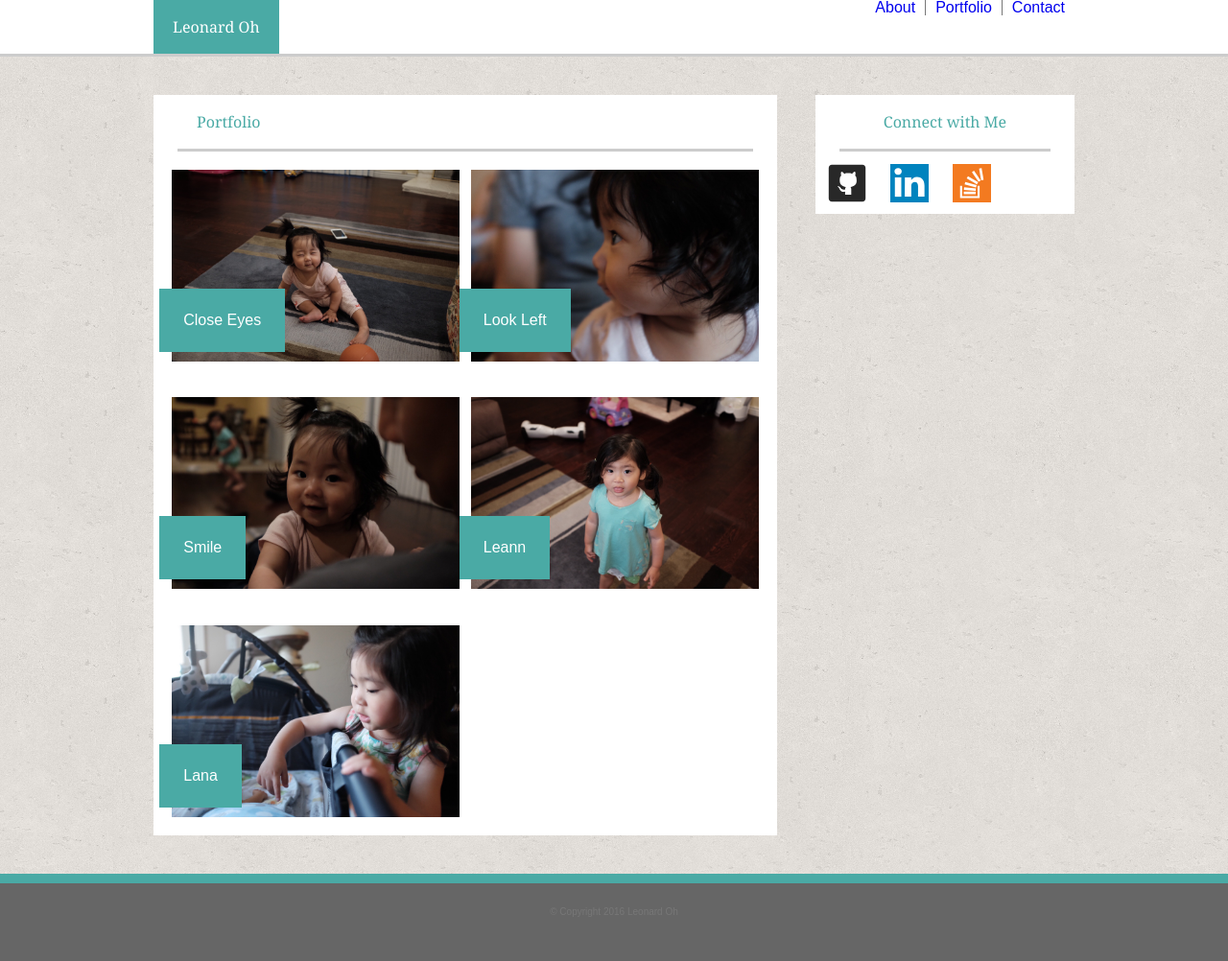
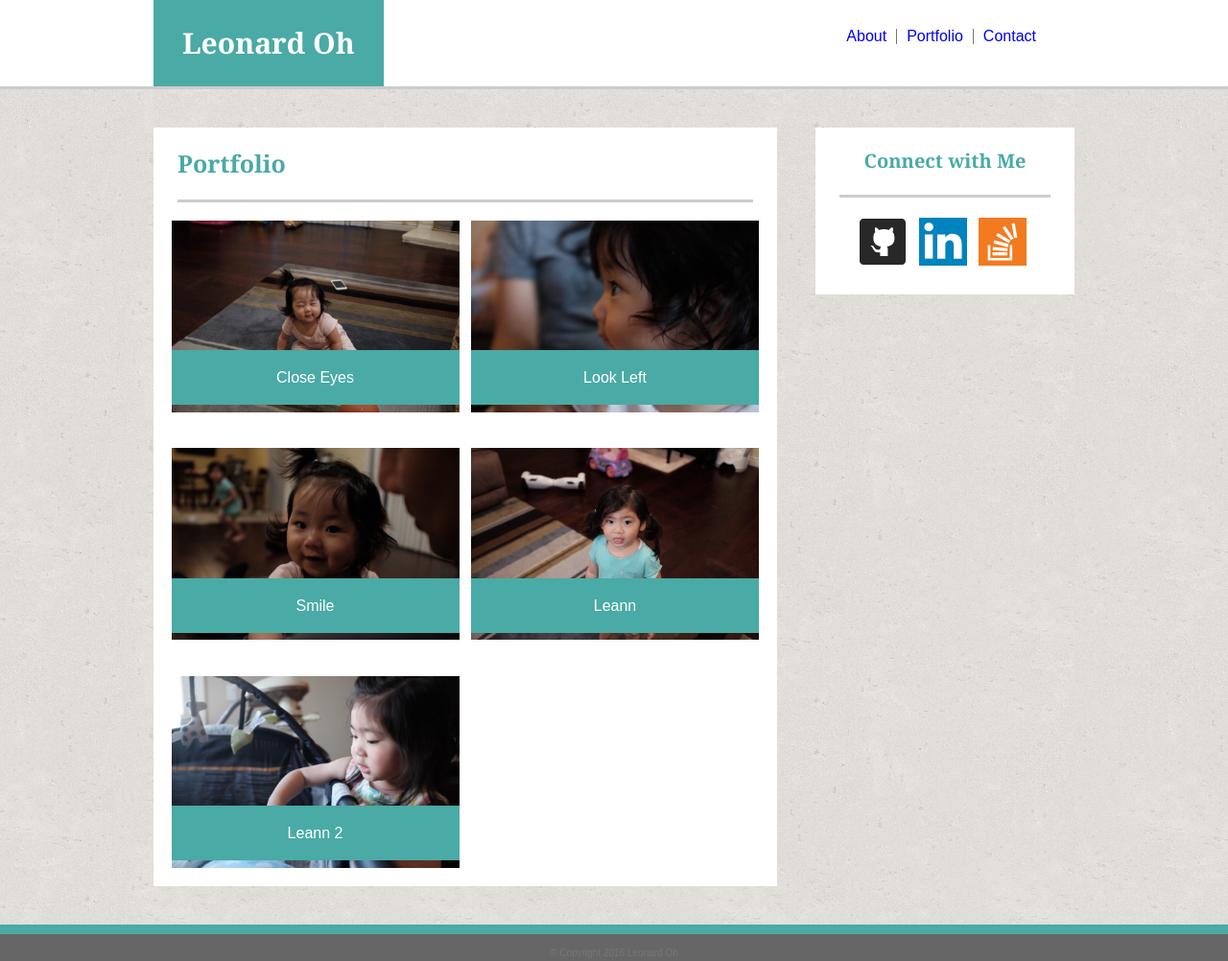
Before and after one commit to letocollection/Basic-Portfolio, a plain HTML site: page portfolio.html in a window 1280 px wide. Shown: the top 1002 px of the page at 96% size. Drawn offline with Linux system fonts and the light colour scheme.

Commit message:
worked on at work

```diff
--- a/assets/css/style.css
+++ b/assets/css/style.css
@@ -6,6 +6,7 @@ header {
 	border-bottom:solid;
 	border-bottom-color: #cccccc;
 }
+
 .header_content{
 	width:960px;
 	margin:auto;
@@ -17,15 +18,25 @@ body{
 }
 h1 {
 	background-color: #4aaaa5;
-	padding: 20px;
+	padding: 30px;
 	color: white;
 	float: left;
 	margin: 0;
 	font-family: 'Georgia', Times, Times New Roman, serif;
+	height: auto;
+	font-size: 30px;
+	font-weight: bold;
+}
+
+section#toplinks{
+	height: 59px;
+	position: relative;
 }
 
 #toplinks {
 	float:right;
+	margin-top: 15px;
+	margin-right: 15px;
 }
 a{
 	text-decoration: none;
@@ -40,13 +51,24 @@ a{
 	border-color: #777777;
 	font-family: 'Arial', 'Helvetica Neue', Helvetica, sans-serif;
 	color: #777777;
+	padding-top: 0px;
 }
+
 .links:last-child {
 	border-right: none;
 }
+h2{font-size: 25px;}
+
+h3{
+	font-size: 20px;
+	text-align: center;
+}
+
 h3,
 h2{
-	padding: 20px;
+	font-weight: bold;
+	padding-top: 25px;
+	padding-bottom: 25px;
 	margin: 0;
 	border-bottom:solid #ccc;
 	margin-left: 25px;
@@ -74,19 +96,22 @@ h5{
 	text-align: center;
 	float: right;
 }
+
 .form{
-	padding: 10px;
+	padding: 26px;
 }
 
 .entry{
-	padding: 10px;
 	width: 100%;
+	padding-top: 8px;
+	padding-bottom: 16px;
 }
 
 .labels{
 	position: absolute;
 
 }
+
 
 .about_me,
 .portfolio,
@@ -109,7 +134,7 @@ img.thumbnail{
 }
 
 p {
-	padding: 25px;
+	padding-top: 15px;
 	font-family: 'Arial', 'Helvetica Neue', Helvetica, sans-serif;
 	color: #777777;
 }
@@ -120,30 +145,37 @@ img{
 	height: auto;
 }
 
-.thumbnails{
-	display: inline;
-	list-style: none;
+img.thumbnails{
+	padding-left: 0;
+	padding-bottom: 30px;
+	padding-top: 21px;
+	width: 100%;
 	float: left;
-	text-align: center;
+
 }
-
+ul.thumbnailbox{
+	margin-left: 45px;
+}
 .image-text{
 	position:relative;
 	width: 300px;
 	float: left;
 	padding:6.25px;
-/*	text-align: center;*/
 }
 
 .image-text p{
 	position: absolute;
-	/*left: */
-	top: 60%;
+	top: 65%;
 	text-align: center;
 	background: #4aaaa5;
 	color: white;
+	line-height: 57px;
 }
 
+.text-image{
+	padding: 0;
+	width: 300px;
+	margin-left: 12.25px;
 }
 .container3 {
 	height: 100px;
--- a/portfolio.html
+++ b/portfolio.html
@@ -24,38 +24,38 @@
 		</header>
 		<div class="container2">
 			<section class="portfolio">
-				<h3>Portfolio</h3>
+				<h2>Portfolio</h2>
 						<div class="image-text">
 							<img class="thumbnail" src="assets/images/lana1.jpg" height="200px" width="300px"/>
-							<p>Close Eyes</p>
+							<p class="text-image">Close Eyes</p>
 						</div>
 
 						<div class="image-text">
 							<img class="thumbnail" src="assets/images/lana2.jpg" height="200px" width="300px">
-							<p>Look Left</p>
+							<p class="text-image">Look Left</p>
 						</div>
 
 						<div class="image-text">
 							<img class="thumbnail" src="assets/images/lana3.jpg" height="200px" width="300px">
-							<p>Smile</p>
+							<p class="text-image">Smile</p>
 						</div>
 
 						<div class="image-text">
 							<img class="thumbnail" src="assets/images/leann1.jpg" height="200px" width="300px">
-							<p>Leann</p>
+							<p class="text-image">Leann</p>
 						</div>
 
 						<div class="image-text">
 							<img class="thumbnail" src="assets/images/leann2.jpg" height="200px" width="300px">
-							<p>Lana</p>
+							<p class="text-image">Leann 2</p>
 						</div>
 			</section>
 			<section class="connect">
 				<h3>Connect with Me</h3>
-			<ul>
-				<li class="thumbnails"><img src="assets/images/git_logo.svg" style="width:40px;height:40px;"></li>
-				<li class="thumbnails"><img src="assets/images/linkedin_logo.svg" style="width:40px;height:40px;"></li>
-				<li class="thumbnails"><img src="assets/images/stack_logo.svg" style="width:40px;height:40px;"></li>
+			<ul class="thumbnailbox">
+				<li><img class="thumbnails" src="assets/images/git_logo.svg" style="width:50px;height:50px;"></li>
+				<li><img class="thumbnails" src="assets/images/linkedin_logo.svg" style="width:50px;height:50px;"></li>
+				<li><img class="thumbnails" src="assets/images/stack_logo.svg" style="width:50px;height:50px;"></li>
 			</ul>
 			</section>
 		</div>
```
Also changed, not shown: contact.html (+4 -4 lines), index.html (+4 -4 lines).
